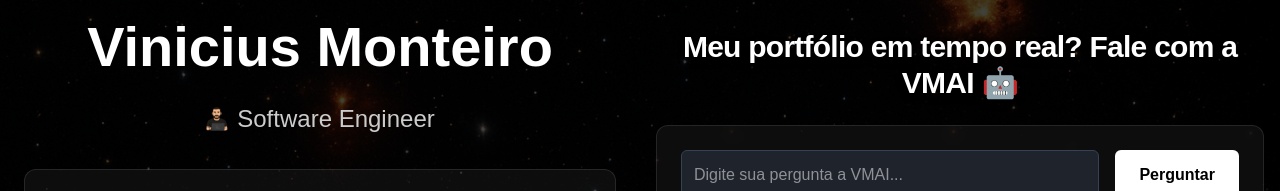
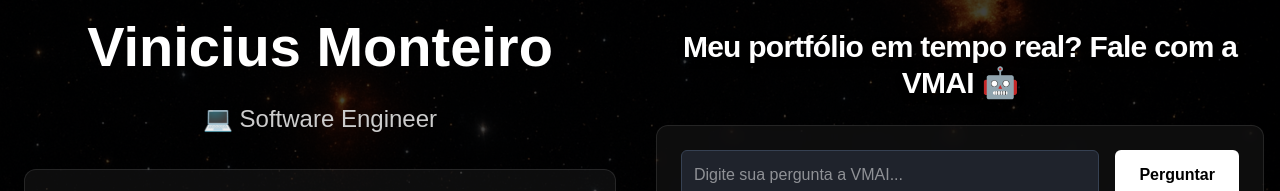
Before and after one commit to dev-ViniciusMonteiro/vinicius-landingpage-ia, a Next.js app: page / in a window 1280 px wide. Shown: the part 192-383 px from the top of the page. Built offline with nearby package versions, Linux system fonts and the light colour scheme; no server answers.

Commit message:
Fix: icon

```diff
--- a/src/components/SobreMim.tsx
+++ b/src/components/SobreMim.tsx
@@ -20,13 +20,7 @@ const SobreMim = () => {
       <div className="sobre-content align-center flex flex-col justify-center items-center h-screen p-4">
         <h1 className="sobre-title">Vinicius Monteiro</h1>
         <p className="sobre-subtitle flex items-center gap-2">
-    <Image
-      src="/myLogo.png"
-      alt="Logo Vinicius"
-      width={24}
-      height={24}
-      className="w-6 h-6"
-    />
+        💻
     Software Engineer
   </p>
 
```
